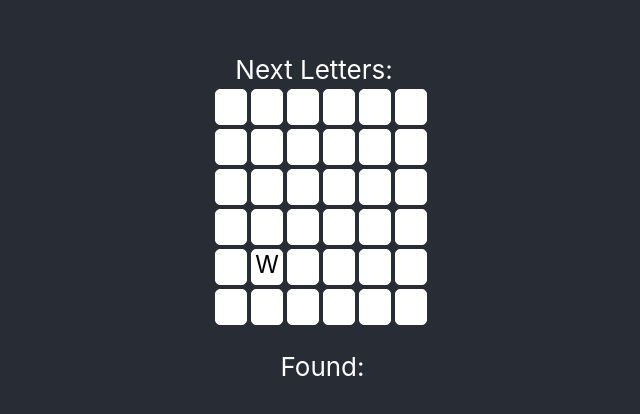
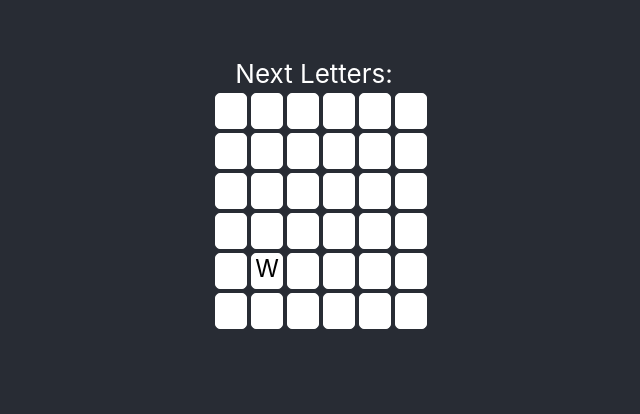
Before and after one commit to crashdaddy/wordsalad, a React (Create React App) app: page / in a window 1280 px wide. Shown: the part 166-580 px from the top of the page, without its empty margins (315-955 px from the left). Built offline with nearby package versions, Linux system fonts and the light colour scheme.

Commit message:
moved foundwords to panel

```diff
--- a/src/App.js
+++ b/src/App.js
@@ -346,7 +346,10 @@ componentDidMount = () => {
 
 }
   render () {
-
+    let foundPanel = " ";
+    if(this.state.foundwords.length>0) {
+      foundPanel = <FoundWord word={this.state.foundwords} />;
+    }
     return(
     <div className="App">
       <header className="App-header">
@@ -368,7 +371,7 @@ componentDidMount = () => {
               })}
         </div>
         <p>
-          <FoundWord word={this.state.foundwords} />
+          <div style={{height:"30px"}}>&nbsp;{foundPanel}</div>
         </p>
 
       </header>
```
